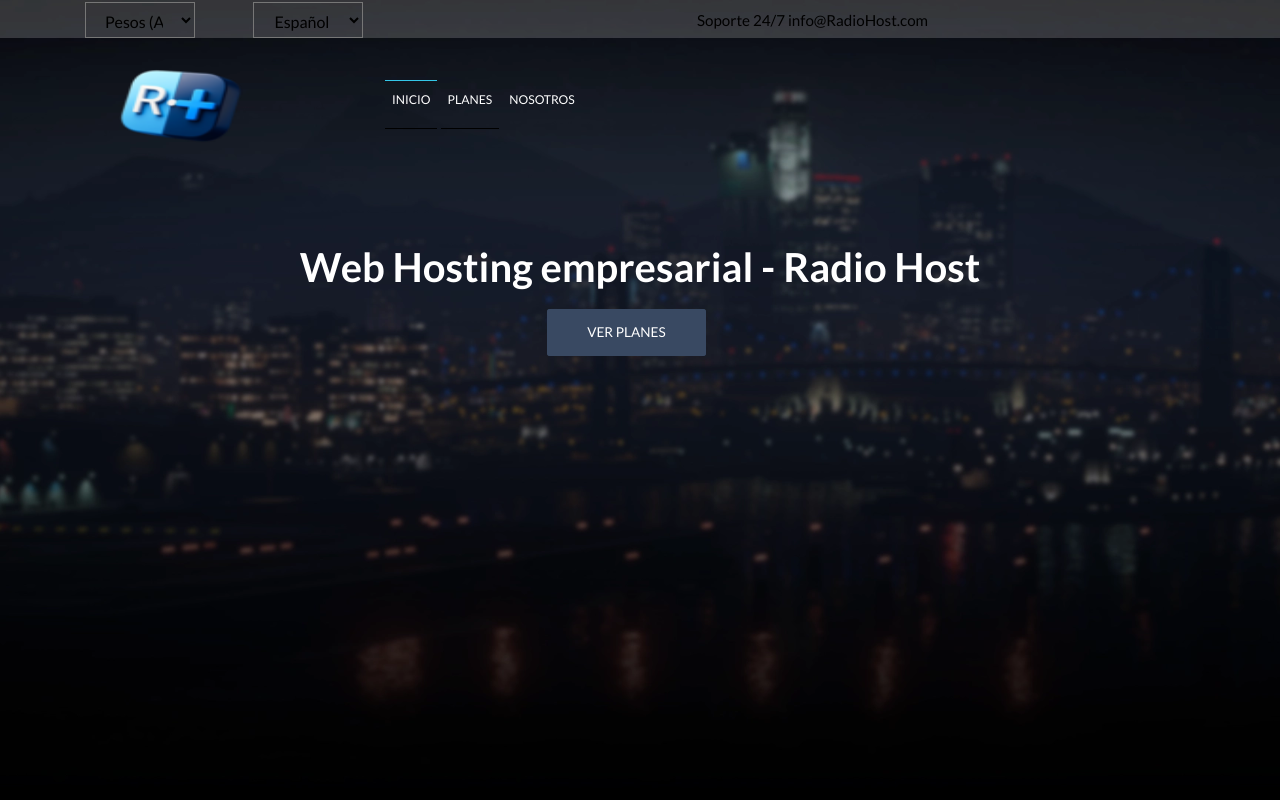
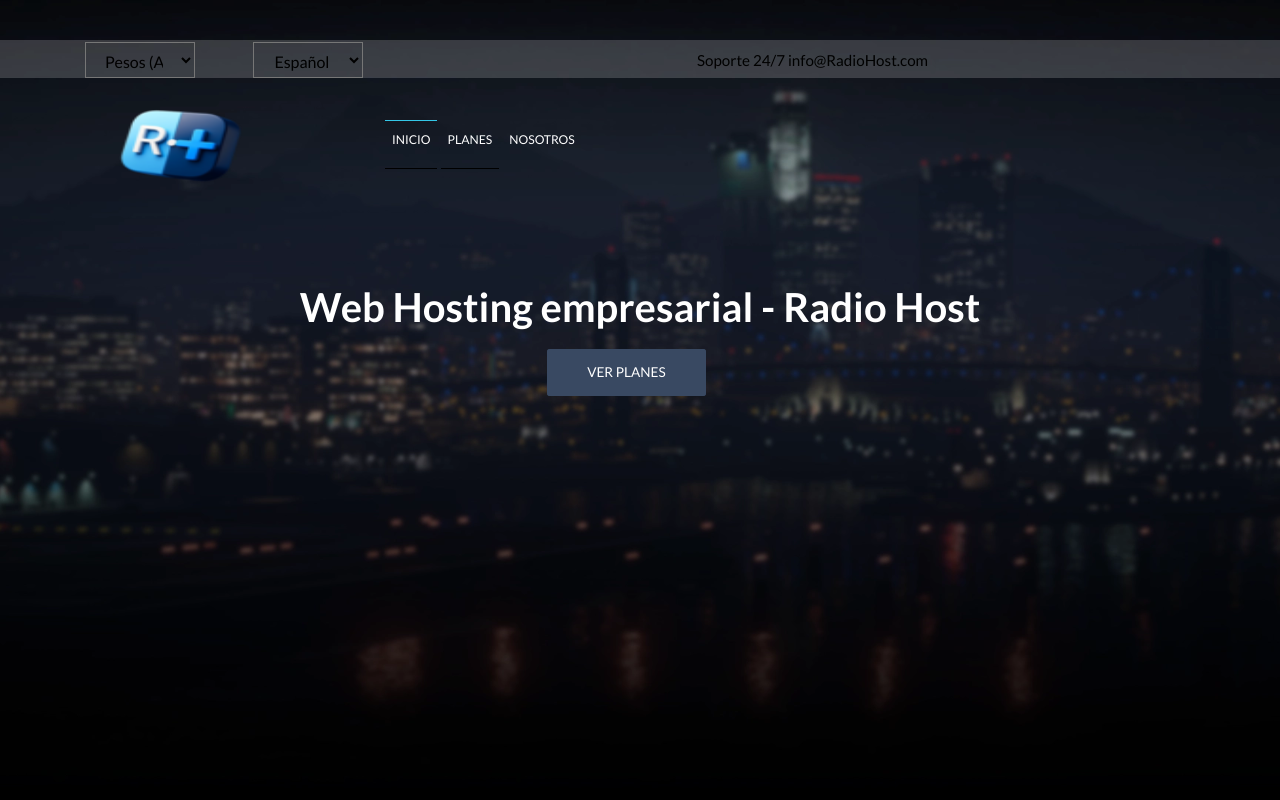
Before and after one commit to lucabrondi2023-hue/radio_host, a plain HTML site: page radio_host/index.html in a window 1280 px wide. Shown: the top 800 px of the page. Drawn offline with Linux system fonts and the light colour scheme.

Commit message:
style.css

```diff
--- a/radio_host/css/style.css
+++ b/radio_host/css/style.css
@@ -28,14 +28,15 @@ body a {
 	-o-transition: 0.5s all;
 	-ms-transition: 0.5s all;
 }
-.header{
-	/*background: url(../images/banner.jpg) no-repeat 0px 0px;*/
+.header {
 	background-size: cover;
 	-webkit-background-size: cover;
 	-moz-background-size: cover;
 	-o-background-size: cover;
-	height: 810px;
-}
+	/* ❌ NO pongas height fijo */
+	padding: 40px 0; /* Un poco de aire, opcional */
+}
+
 .about_header{
 	/*background: url(../images/banner.jpg) no-repeat 0px 0px;*/
 	background-size: cover;
```
